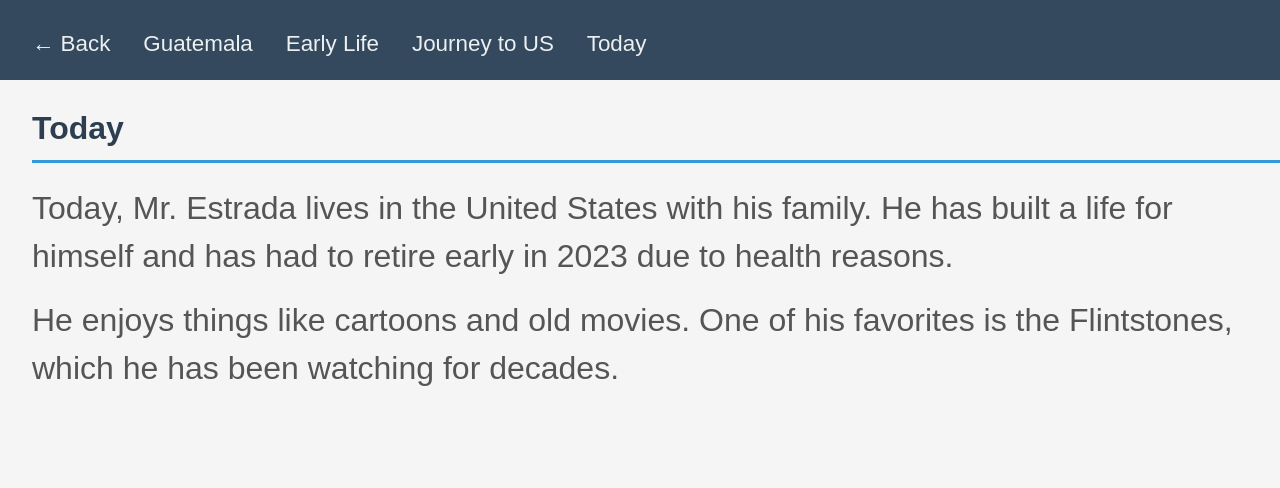
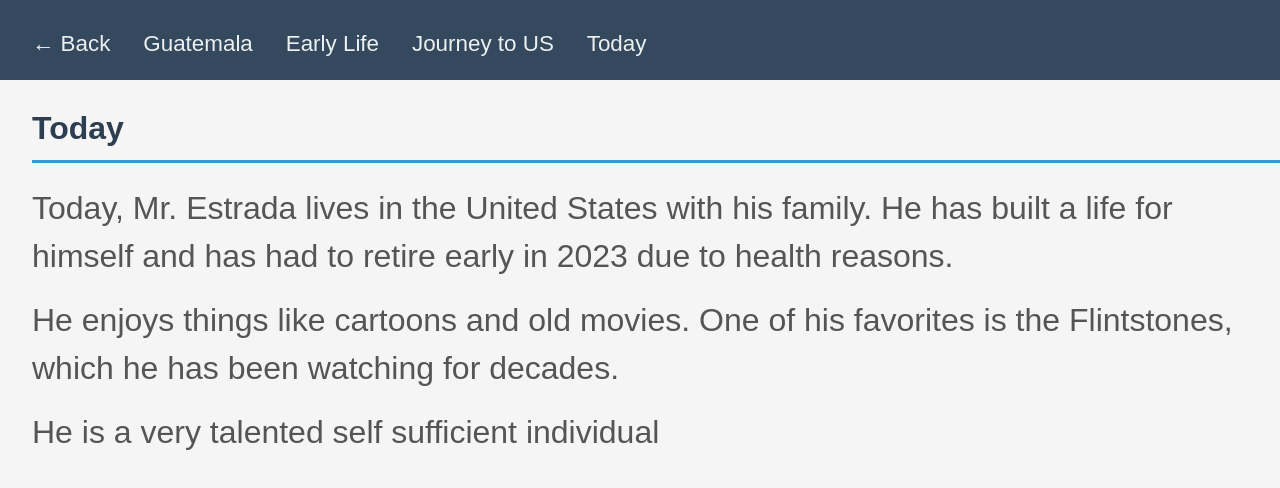
Before and after one commit to Juice6684/Juice6684.github.io, a plain HTML site: page MultimodalRemix/today.html in a window 1280 px wide. Drawn offline with Linux system fonts and the light colour scheme.

Commit message:
new line

```diff
--- a/MultimodalRemix/today.html
+++ b/MultimodalRemix/today.html
@@ -19,5 +19,6 @@
     <h1>Today</h1>
     <p>Today, Mr. Estrada lives in the United States with his family. He has built a life for himself and has had to retire early in 2023 due to health reasons.</p>
     <p>He enjoys things like cartoons and old movies. One of his favorites is the Flintstones, which he has been watching for decades.</p>
+    <p>He is a very talented self sufficient individual</p>
 </body>
 </html>
```
